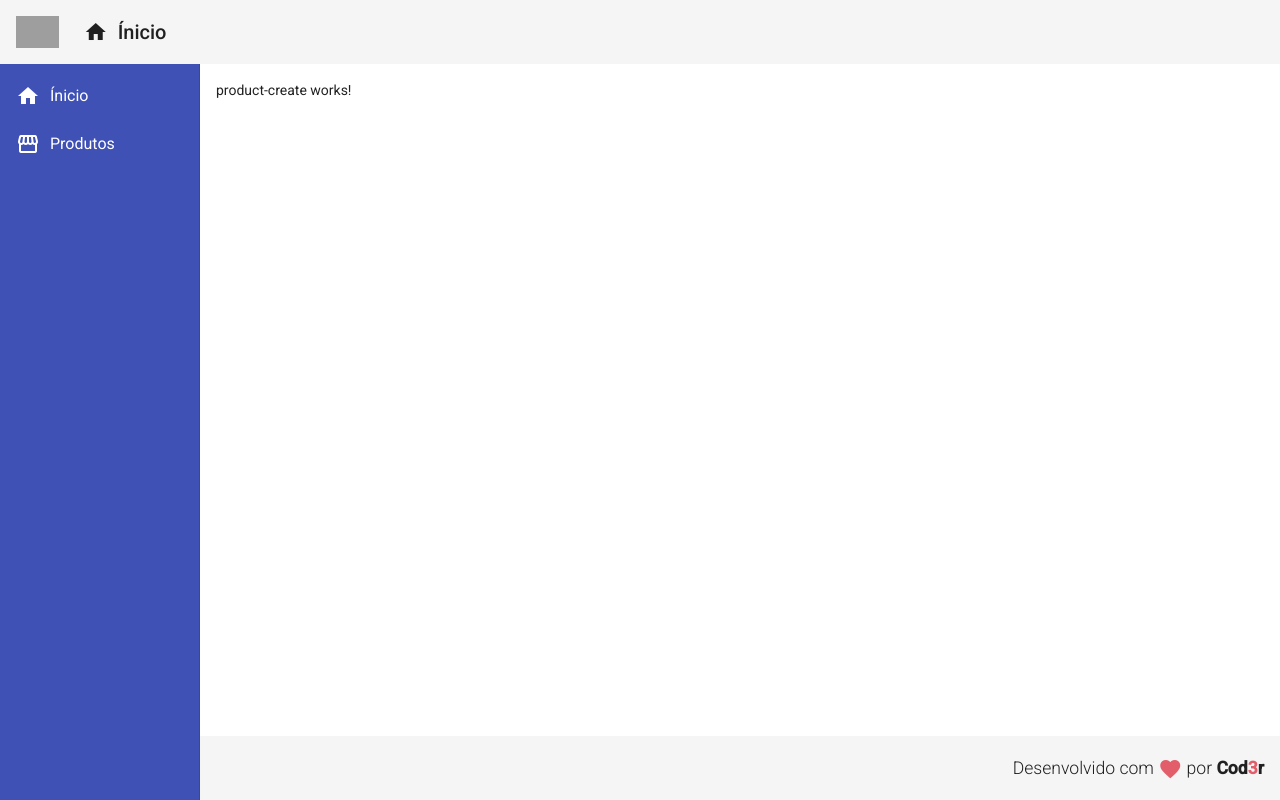
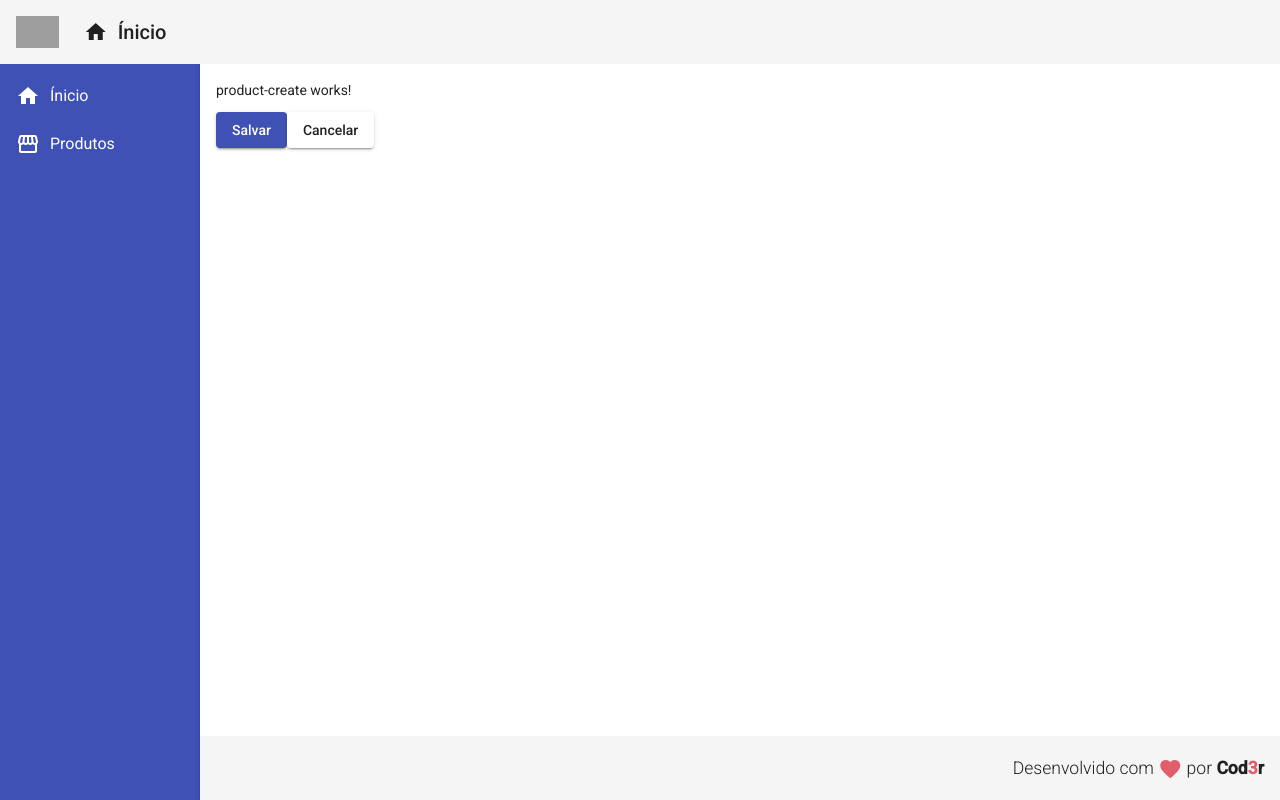
Before and after one commit to geraldodf/almoxarifado-frontend, an Angular app: page /products/create in a window 1280 px wide. Built offline with nearby package versions, Linux system fonts and the light colour scheme; grey boxes are pictures that could not be loaded.

Commit message:
Criando service implementando botões, usando o snack-bar como notificação de item criado, crindo metodos para mostrar mensagem de produto criado, ou para voltar a tela se optar por cancelar a criação do item!

```diff
--- a/src/app/app.module.ts
+++ b/src/app/app.module.ts
@@ -19,6 +19,7 @@
 import { ForDirective } from './directives/for.directive';
 import { ProductCreateComponent } from './components/product/product-create/product-create.component';
 import {MatButtonModule} from '@angular/material/button';
+import {MatSnackBar, MatSnackBarModule} from '@angular/material/snack-bar';
 @NgModule({
   declarations: [
     AppComponent,
@@ -39,7 +40,8 @@
     MatSidenavModule,
     MatListModule,
     MatCardModule,
-    MatButtonModule
+    MatButtonModule,
+      MatSnackBarModule
   ],
   providers: [],
   bootstrap: [AppComponent]
--- a/src/app/components/product/product-create/product-create.component.html
+++ b/src/app/components/product/product-create/product-create.component.html
@@ -1 +1,9 @@
 <p>product-create works!</p>
+
+<button mat-raised-button (click)="createProduct()" color="primary">
+    Salvar
+</button>
+
+<button mat-raised-button (click)="cancel()">
+    Cancelar
+</button>
--- a/src/app/components/product/product-create/product-create.component.ts
+++ b/src/app/components/product/product-create/product-create.component.ts
@@ -1,4 +1,6 @@
 import { Component, OnInit } from '@angular/core';
+import {ProductService} from "../product.service.ts.service";
+import { Router } from "@angular/router";
 
 @Component({
   selector: 'app-product-create',
@@ -7,9 +9,18 @@
 })
 export class ProductCreateComponent implements OnInit {
 
-  constructor() { }
+  constructor(private productService: ProductService,
+  private  router: Router) { }
 
   ngOnInit(): void {
+
   }
 
+  createProduct(): void {
+    this.productService.showMessage('Produto criado!')
+  }
+
+  cancel() {
+    this.router.navigate(['/products'])
+  }
 }
--- a/src/app/components/product/product.model.ts
+++ /dev/null
@@ -1,5 +0,0 @@
-export interface Product {
-    id?: number
-    name: String
-    price: number
-}
--- /dev/null
+++ b/src/app/components/product/product.service.ts.service.ts
@@ -0,0 +1,19 @@
+import { Injectable } from '@angular/core';
+import {MatSnackBar} from "@angular/material/snack-bar";
+
+
+@Injectable({
+  providedIn: 'root'
+})
+export class ProductService {
+
+  constructor(private snackBar: MatSnackBar) { }
+
+  showMessage(msg: string): void{
+    this.snackBar.open(msg, 'X ', {
+      duration: 3000,
+      horizontalPosition: "right",
+      verticalPosition: "top"
+    })
+  }
+}
```
